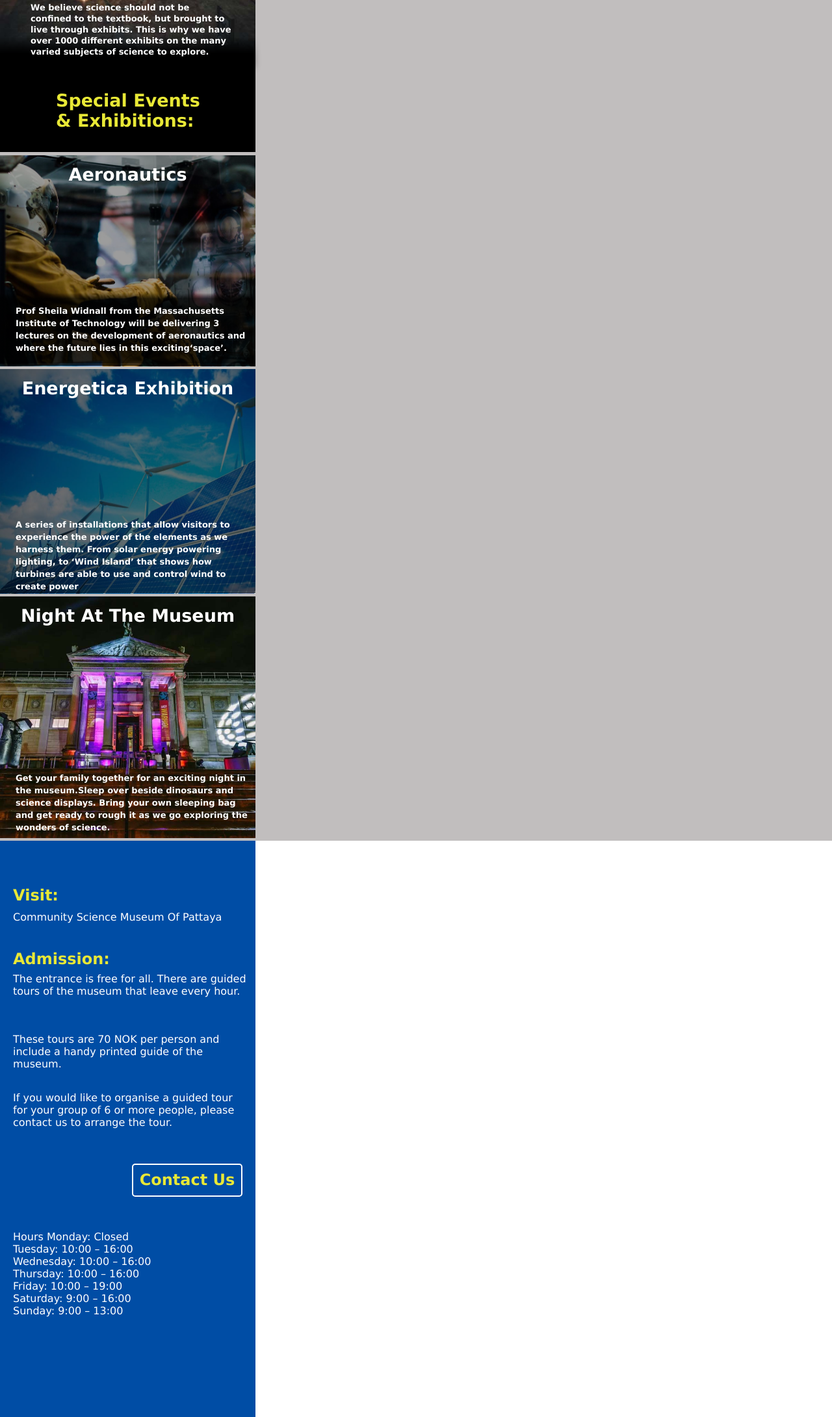
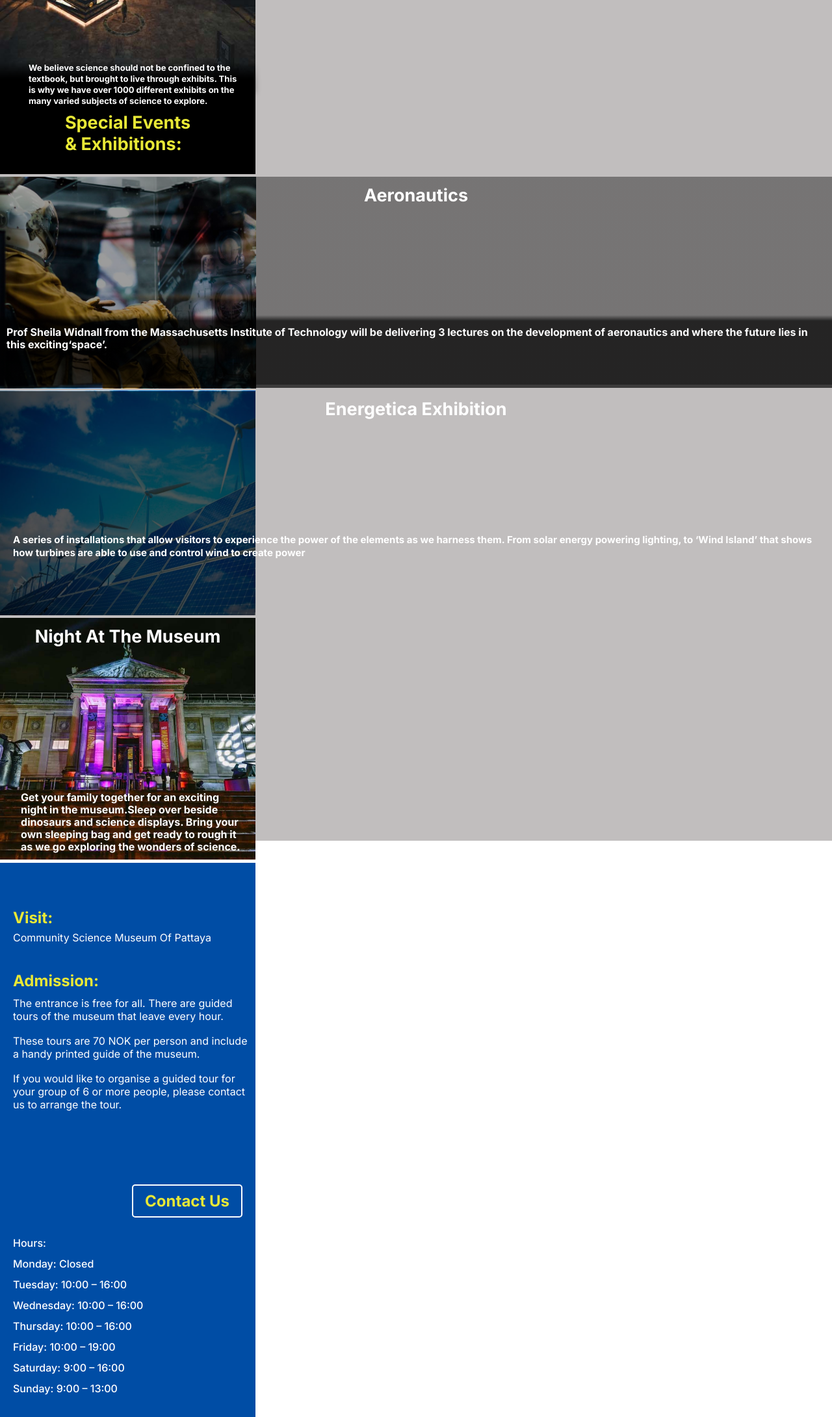
Before and after one commit to Tjommiboy/Semester-Project1-05-03-2023, a plain HTML site: page index.html in a window 1280 px wide. Shown: the part 619-2800 px from the top of the page at 65% size. Drawn offline with Linux system fonts and the light colour scheme.

Commit message:
feb 24 push

```diff
--- a/CSS/typography.css
+++ b/CSS/typography.css
@@ -7,7 +7,7 @@ h2 {
 	position: relative;
 	left: 20px;
 	color: black;
-	top: 20px;
+	top: 40px;
 }
 
 p {
--- a/index.html
+++ b/index.html
@@ -1,14 +1,19 @@
 <!DOCTYPE html>
 <html lang="en">
+
 <head>
     <meta charset="UTF-8">
     <meta http-equiv="X-UA-Compatible" content="IE=edge">
     <meta name="viewport" content="width=device-width, initial-scale=1.0">
     <meta name="Homepage" content="The Homepage of Community Science Museum">
     <link rel="stylesheet" href="styles.css">
+    <link rel="preconnect" href="https://fonts.googleapis.com">
+<link rel="preconnect" href="https://fonts.gstatic.com" crossorigin>
+<link href="https://fonts.googleapis.com/css2?family=Inter:wght@100;200;300;400;500;600;700;800;900&display=swap" rel="stylesheet">
     <script src="https://kit.fontawesome.com/221ad82e2b.js" crossorigin="anonymous"></script>
     <title>Home Page</title>
 </head>
+
 <body>
     <header id="main-header">
         <div id="logo">
@@ -18,13 +23,13 @@
         </div>
         <nav id="main-nav">
 
-            <input type="checkbox" name="hamburger" id="hamburger"/>
+            <input type="checkbox" name="hamburger" id="hamburger" />
             <label for="hamburger">
                 <i class="fa-solid fa-bars"></i>
             </label>
 
             <ul class="list-wrapper">
-                <li><a href="index.html"class="active">Home</a></li>
+                <li><a href="index.html" class="active">Home</a></li>
                 <li><a href="exhibition_spaces.html">Exhibition Spaces</a></li>
                 <li><a href="learn&teach.html">Learn & Teach</a></li>
                 <li><a href="get_involved.html">Get Involved</a></li>
@@ -63,11 +68,11 @@
                     & Exhibitions:</p>
             </div>
         </div>
-  <div class="grid-even-column">
+        <div class="row">
 
-   <div class="aeronautics item">
+            <div class="aeronautics">
                 <p class="emne">Aeronautics</p>
-            <span class="aero_description">Prof Sheila Widnall from the Massachusetts  Institute of Technology
+                <span class="aero_description">Prof Sheila Widnall from the Massachusetts Institute of Technology
                     will be delivering 3 lectures on the development of aeronautics and where
                     the future lies in this exciting‘space’.</span>
                 <div class="screen">
@@ -77,20 +82,28 @@
             </div>
             <div class="energetica item">
                 <p class="emne2">Energetica Exhibition</p>
-            <span class="energetica_description">A series of installations that allow visitors to experience  the power of the elements as we harness them. From solar energy powering lighting, to ‘Wind Island’  that shows how turbines are able to use and control wind to create power</span>
+                <span class="energetica_description">A series of installations that allow visitors to experience the
+                    power of
+                    the elements as we harness them. From solar energy powering lighting, to ‘Wind Island’ that shows
+                    how
+                    turbines are able to use and control wind to create power</span>
                 <div class="screen3">
                 </div>
             </div>
             <div class="night_at item">
                 <p class="emne3">Night At The Museum</p>
-            <span class="natm_description">Get your family together for an exciting night in the museum.Sleep over beside dinosaurs and science displays. Bring your own sleeping bag and get ready to rough it as we go exploring the wonders of science.</span>
-            <div class="screen4">
-            </div>
+                <span class="natm_description">Get your family together for an exciting night in the museum.Sleep over
+                    beside
+                    dinosaurs and science displays. Bring your own sleeping bag and get ready to rough it as we go
+                    exploring the
+                    wonders of science.</span>
+
             </div>
         </div>
 
         </ul>
     </Main>
+
     <footer class="footer">
         <h2 class="h2_footer1">Visit:</h2>
         <p class="pattaya">Community Science Museum Of Pattaya</p>
@@ -106,16 +119,17 @@
             please contact us to arrange the tour.</span>
         <a href="contact_us.html" class="contact_us">Contact Us</a>
         <span class="hours">
-        Hours
-        Monday: Closed
+            Hours:<br>
+            Monday: Closed<br>
             Tuesday: 10:00 – 16:00
             Wednesday: 10:00 – 16:00
-        Thursday: 10:00 – 16:00
-        Friday: 10:00 – 19:00
-        Saturday: 9:00 – 16:00
+            Thursday: 10:00 – 16:00<br>
+            Friday: 10:00 – 19:00<br>
+            Saturday: 9:00 – 16:00<br>
             Sunday: 9:00 – 13:00</span>
 
 
     </footer>
 </body>
+
 </html>
--- a/styles.css
+++ b/styles.css
@@ -12,7 +12,7 @@
 html,body {
     max-width: 100%;
     box-sizing: border-box;
-    font-family: Verdana, Geneva, Tahoma, sans-serif;
+    font-family: 'Inter', sans-serif;
 }
 *{
     padding: 0;
@@ -48,11 +48,10 @@ html,body {
     color: rgb(232, 232, 54);
 }
 .list-wrapper {
-    position: absolute;
-    right: 10px;
+    position: relative;
+    right: -30px;
     background-color: var(--color-golden);
-    TEXT-DECORATION: no;
-    padding:5px;
+    padding: 5px;
     border-radius: var(--border-radius);
     display: none;
     z-index: 10;
@@ -60,6 +59,8 @@ html,body {
     font-weight: bold;
     box-shadow: 2px 2px 2px;
     line-height: 56px;
+    top: 163px;
+    list-style: none;
 }
 
 #hamburger{
@@ -88,36 +89,36 @@ html,body {
 }
 
 .black-rectangle{
-
-    height: 148px;
+    position: relative;
+    height: 140px;
     left: 0px;
-    top: 102px;
+    top: 0px;
     width: var(--width);
     background: linear-gradient(180deg, #000000 76.04%, rgba(0, 0, 0, 0) 95.31%);
     z-index: 1;
-
 }
 .note {
-    position: absolute;
+    position: relative;
     width: 311px;
     height: 70px;
     left: 47px;
-    top: 121px;
+    top: 26px;
     font-style: normal;
     font-weight: 700;
     font-size: 13px;
     line-height: 17px;
     color: var(--color-white);
     z-index: 2;
+    display: inline-flex;
 }
 .main_hall{
     background-image: url(images/roberto-nickson-396152\ resize.jpg);
-    background-repeat:no-repeat ;
+    background-repeat: no-repeat;
     width: var(--width);
     height: 625px;
     left: 0px;
-    top: 164px;
-    position: absolute;
+    top: -37px;
+    position: relative;
     background-size: contain;
     z-index: 0;
 }
@@ -127,7 +128,7 @@ html,body {
     height: 51px;
     left: 59px;
     top: 75px;
-    position: absolute;
+    position: relative;
 
 
 }
@@ -140,10 +141,10 @@ html,body {
     padding: 10px;
 }
 .note2 {
-    position: absolute;
-    width: 311px;
+    position: relative;
+    width: 322px;
     height: 70px;
-    left: 47px;
+    left: 44px;
     top: 458px;
     font-style: normal;
     font-weight: 700;
@@ -151,6 +152,7 @@ html,body {
     line-height: 17px;
     color: var(--color-white);
     z-index: 2;
+    display: inline-flex;
 }
 /*----------------Special EVENTS-----------------------------*/
 .black_gradient{
@@ -160,8 +162,7 @@ html,body {
     top: 511px;
     position: absolute;
     background: linear-gradient(180deg, rgba(0, 0, 0, 0) 0%, #000000 60.94%);
-filter: drop-shadow(0px 4px 4px rgba(0, 0, 0, 0.25));
-
+    filter: drop-shadow(0px 4px 4px rgba(0, 0, 0, 0.25));
 }
 
 .bg_special {
@@ -169,34 +170,29 @@ filter: drop-shadow(0px 4px 4px rgba(0, 0, 0, 0.25));
     width: var(--width);
     height: 136px;
     left: 0px;
-    top: 553px;
-    position: absolute;
+    top: 424px;
+    position: relative;
 }
 
 .special_events {
     color: var(--color-science);
-    /* text-align: center; */
-    top: 41px;
-    position: absolute;
+    top: 40px;
+    position: relative;
     display: flex;
     justify-content: center;
-    left: 86px;
     font-weight: bold;
     font-size: 27px;
 }
-.grid-even-column{
-display: grid;
-grid-template-columns: 33% 33% 33%;
-}
+
 /*----------------Aeronautics---------------------------*/
 .aeronautics {
     background-image: url(images/andrew-ruiz-348421.jpg);
     background-size: contain;
     background-repeat: no-repeat;
-    position: absolute;
-    height: 347.23px;
+    position: relative;
+    height: 326px;
     left: 0px;
-    top: 858px;
+    top: 26px;
     width: 100%;
 
 }
@@ -207,13 +203,16 @@ grid-template-columns: 33% 33% 33%;
     z-index: 11;
     position: relative;
     font-weight: bold;
+    top: 12px;
+}
 
-}
+
 .aero_description{
     color: var(--color-white);
+    font-family: 'Inter';
     font-style: normal;
     font-weight: 700;
-    font-size: 13px;
+    font-size: 16px;
     line-height: 19px;
     position: absolute;
     padding: 10px;
@@ -226,35 +225,39 @@ grid-template-columns: 33% 33% 33%;
     width: 100%;
     height: 112px;
     left: 0px;
-    top: 212px;
-    position: absolute;
+    top: 180px;
+    position: relative;
 }
+
 .screen2{
     background: linear-gradient(173deg, rgba(0, 0, 0, 0) 0%, rgba(0, 0, 0, 0.39) 5.31%);
     width: 100%;
     height: 320.23px;
     left: 0px;
-    top: 0;
-    position: absolute;
+    top: -145px;
+    position: relative;
 
 }
 /*-------------------energetica----------------*/
 .energetica{
     background-image: url(images/Screenshot\ 2023-02-09\ at\ 00.12.14.jpg);
     width: 100%;
-    height: 366px;
+    height: 346px;
     left: 0px;
-    top: 1187px;
-    position: absolute;
+    top: 29px;
+    position: relative;
     background-size: contain;
     background-repeat: no-repeat;
 }
 .emne2{ font-size: 27px;
+    font-size: 27px;
     text-align: center;
     color: var(--color-white);
     z-index: 11;
     position: relative;
     font-weight: bold;
+    top: 12px;
+
 
 }
 
@@ -262,47 +265,37 @@ grid-template-columns: 33% 33% 33%;
     color: var(--color-white);
     font-style: normal;
     font-weight: 700;
-    font-size: 13px;
-    line-height: 19px;
+    font-size: 15px;
+    line-height: 20px;
     position: absolute;
     padding: 10px;
-    top: 220px;
+    top: 210px;
     z-index: 10;
+    left: 10px;
 
 }
 
 
 .screen3{
-    position: absolute;
+    position: relative;
     width: var(--width);
     height: 345px;
     left: 0px;
-    top: 0px;
-    background: rgba(0, 0, 0, 0.56);
+    top: -32px;
+    background: rgba(0, 0, 0, 0.66);
 }
 /*----------------NIGHT AT THE MUSEUM----------------*/
 .night_at{
     background-image: url(Images/nightmuseum.jpg);
     width: var(--width);
-    height: 566px;
+    height: 372px;
     left: 0px;
-    top: 1537px;
-    position: absolute;
+    top: 33px;
+    position: relative;
     background-size: contain;
     background-repeat: no-repeat;
 }
-.natm_description{
-    color: var(--color-white);
-    font-style: normal;
-    font-weight: 700;
-    font-size: 13px;
-    line-height: 19px;
-    position: absolute;
-    padding: 10px;
-    top: 260px;
-    z-index: 10;
 
-}
 .emne3{
     font-size: 27px;
     text-align: center;
@@ -310,79 +303,84 @@ grid-template-columns: 33% 33% 33%;
     z-index: 11;
     position: relative;
     font-weight: bold;
+    top: 12px;
 
 }
-.exhibitions{
-    display: flex;
-    flex-direction: column;
-
-}
-.item{
-    flex: 1;
-    flex-wrap: wrap;
-    padding: 14px;
-    margin: 0;
-    height: 372px;
-    width: var(--width);
+.natm_description{
+    color: var(--color-white);
+    font-style: normal;
+    font-weight: 700;
+    font-size: 16px;
+    line-height: 19px;
+    position: absolute;
+    padding: 10px;
+    top: 260px;
+    z-index: 10;
+    width: 360.91px;
+    height: 108.09px;
+    left: 22.06px;
+    top: 257.18px;
 }
 
 /*----------------------FOOTER----------------------------*/
 .footer {
-    position: absolute;
+    position: relative;
     width: var(--width);
     height: 910px;
     left: 0px;
-    top:1913px;
+    top: 34px;
     background-color: #004DA5;
 
 }
 .h2_footer1 {
-    color:var(--color-science);
-    left:20px;
+    color: var(--color-science);
+    left: 20px;
     top: 70px;
-    position: absolute;
+    position: relative;
 }
+.pattaya{
+    display: flex;
+    width: 361px;
+    height: 25px;
+    left: 20px;
+    top: 76px;
+    position: relative;
+    color: white;
+}
+
 .h2_footer2 {
-    color:var(--color-science);
-    left:20px;
-    top:168px;
-    position: absolute;
-}
-.hours {
-    display: flex;
-    width: 241px;
-    height: 120px;
+    color: var(--color-science);
     left: 20px;
-    top: 600px;
-    position: absolute;
-    color: white;
+    top: 113px;
+    position: relative;
 }
 .entrance {
     display: flex;
     width: 361px;
     height: 405px;
     left: 20px;
-    top: 203px;
-    position: absolute;
+    top: 123px;
+    position: RELATIVE;
     color: white;
 }
+
 .tours{
     display: flex;
     width: 361px;
-    height: 405px;
+    height: 45px;
     left: 20px;
-    top: 296px;
-    position: absolute;
+    top: -224px;
+    position: RELATIVE;
     color: white;
 
 }
 .guided_tour{
     display: flex;
     width: 361px;
-    height: 405px;
+    height: 55px;
     left: 20px;
-    top: 386px;
-    position: absolute;
+    top: -211px;
+    position: RELATIVE;
     color: white;
 
 }
@@ -391,9 +389,9 @@ grid-template-columns: 33% 33% 33%;
     width: 170px;
     height: 51px;
     left: 203px;
-    top: 497px;
+    top: -93px;
     border: 2px solid #FFFFFF;
-    position: absolute;
+    position: RELATIVE;
     display: flex;
     align-items: center;
     justify-content: center;
@@ -402,34 +400,26 @@ grid-template-columns: 33% 33% 33%;
     line-height: 29px;
     font-style: normal;
     text-decoration: none;
-    color:var(--color-science);
+    color: var(--color-science);
     border-radius: var(--border-radius);
 }
-.pattaya{
+.hours {
     display: flex;
-    width: 361px;
-    height: 405px;
+    width: 241px;
+    height: 120px;
     left: 20px;
-    top:   108px;
-    position: absolute;
+    top: -70px;
+    position: relative;
+    line-height: 32px;
     color: white;
+    font-weight: 500;
 }
+
 
 
 /*----------------------------Exhibition Spaces----------------------------*/
 /*----------------------------Exhibition Spaces----------------------------*/
 /*----------------------------Exhibition Spaces----------------------------*/
-.cards{
-    display: flex;
-    flex-direction: column;
-}
-.flex2{
-    flex: 1;
-    padding: px;
-    margin: 0;
-    height: 372px;
-    width: var(--width);
-}
 
 .sign{
     background-color:rgba(178, 118, 28, 0.65) ;
```
Lines whose indentation alone changed are shown as unchanged.
